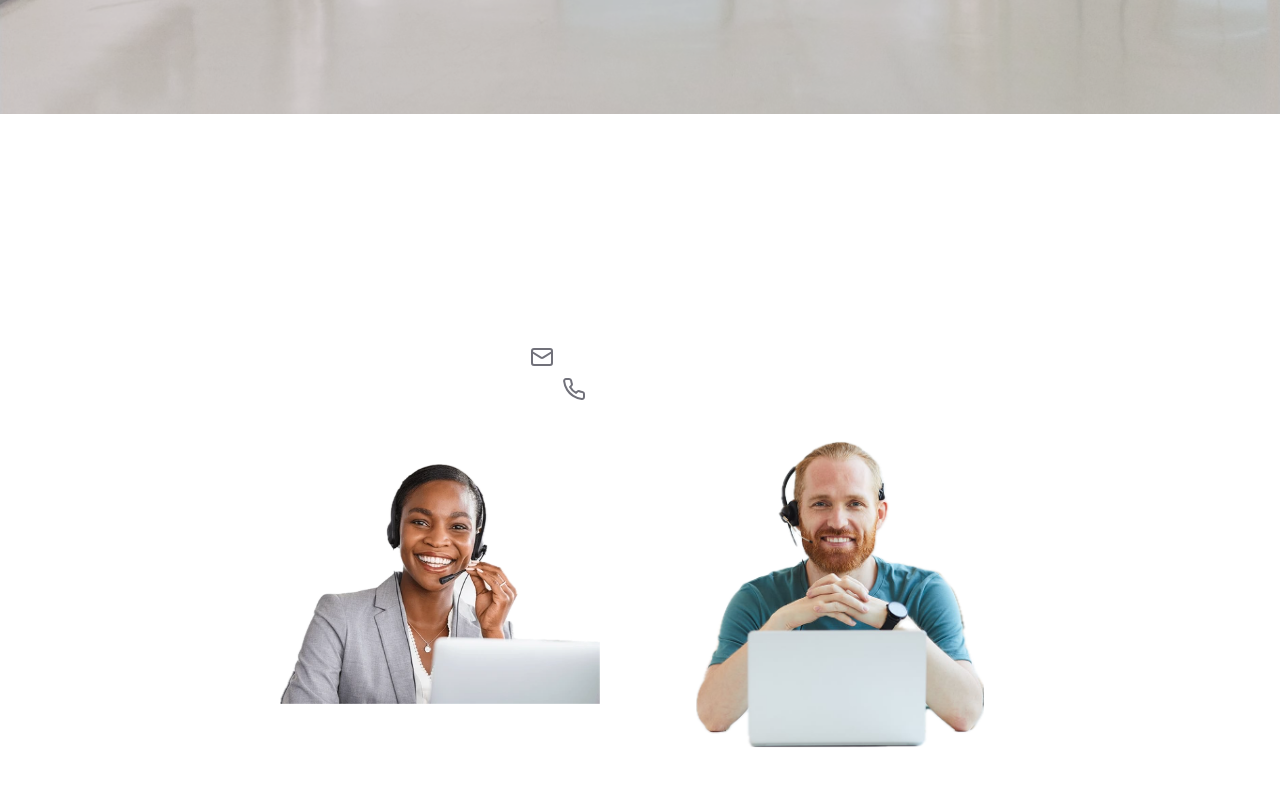
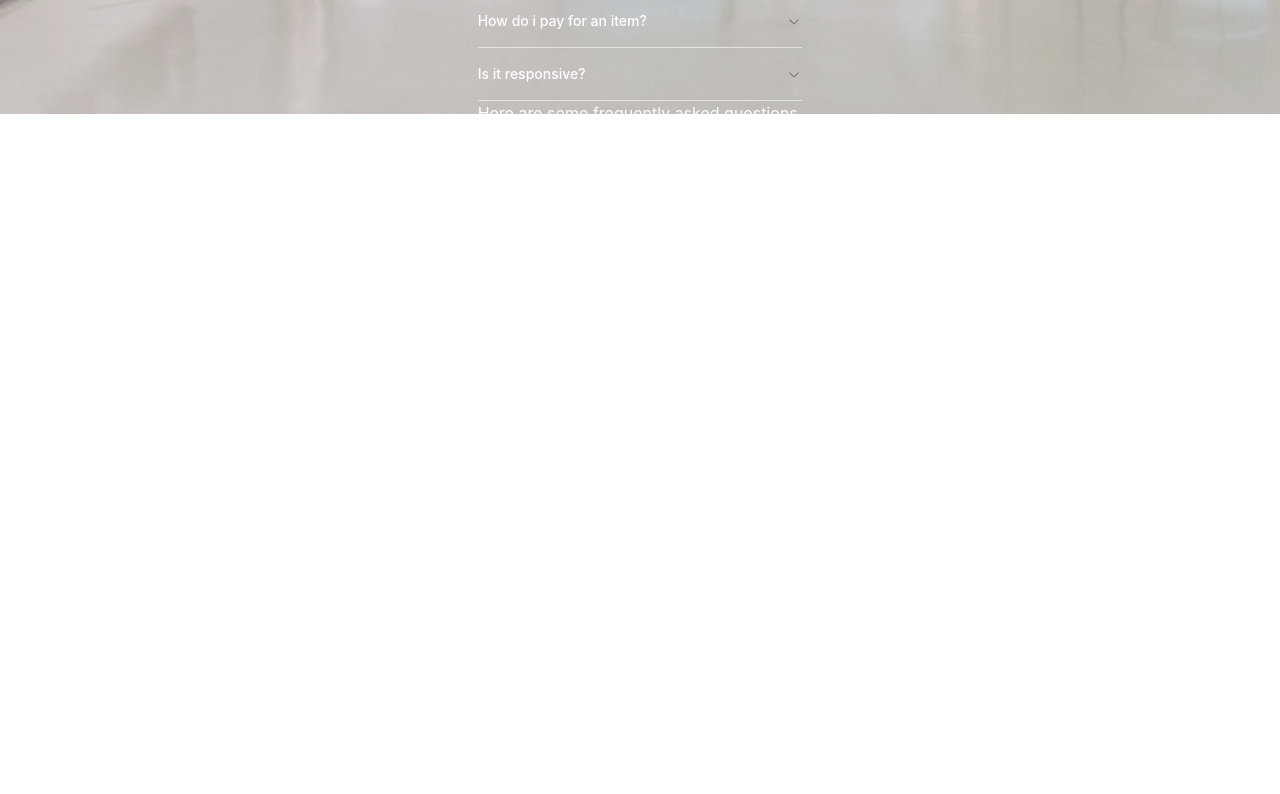
Before and after one commit to CDIO-gr-17/DevOps-fullstack, a React (Vite) app in the folder Frontend/: page / in a window 1280 px wide. Shown: the part 686-1480 px from the top of the page. Built offline with nearby package versions, Linux system fonts and the light colour scheme.

Commit message:
adjustments

```diff
--- a/Frontend/src/views/support-page.tsx
+++ b/Frontend/src/views/support-page.tsx
@@ -8,7 +8,7 @@ import {
 import { useRef, useEffect, useState } from "react";
 
 export default function SupportPage() {
-  const imageRef = useRef(null);
+  const imageRef = useRef<HTMLImageElement>(null);
   const [opacity, setOpacity] = useState(0.6); // To control the opacity of the background image
 
   useEffect(() => {
@@ -44,7 +44,7 @@ export default function SupportPage() {
           <h1>Support Page</h1>
           <p>How can we help you?</p>
         </div>
-        <div className=" py-40">
+        <div className=" py-80">
           <h1>FAQ</h1>
           <Accordion type="single" collapsible>
             <AccordionItem value="item-1">
@@ -63,7 +63,7 @@ export default function SupportPage() {
           </Accordion>
           <p>Here are some frequently asked questions.</p>
         </div>
-        <div className=" py-40">
+        <div className=" py-80">
           <h1>Contact Us</h1>
           <ContactUsComponent />
           <div className=" flex w-screen items-center justify-center space-x-20 space-y-5">
```
Also changed, not shown: 2 other files (tests, documents, lock files or other folders).
